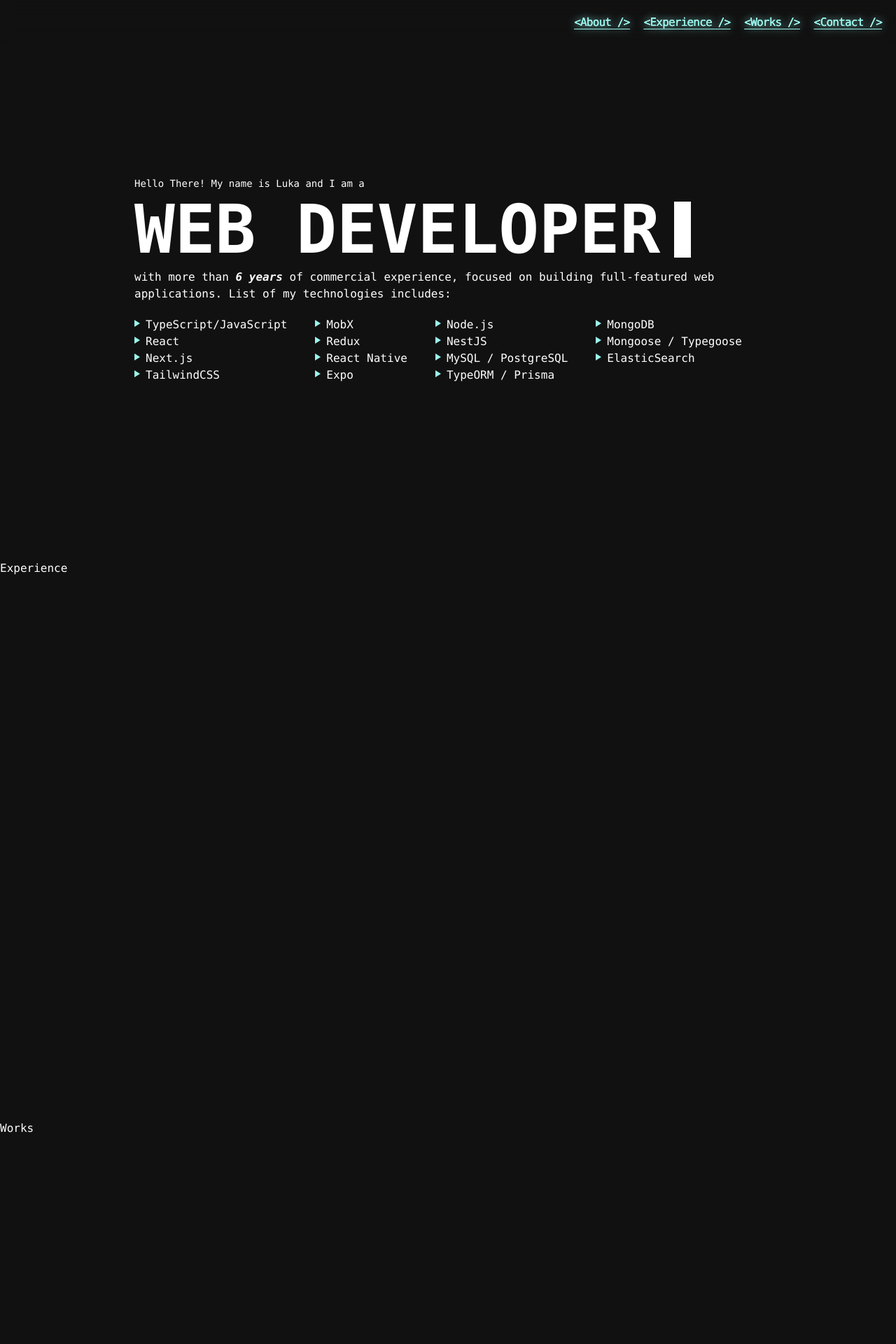
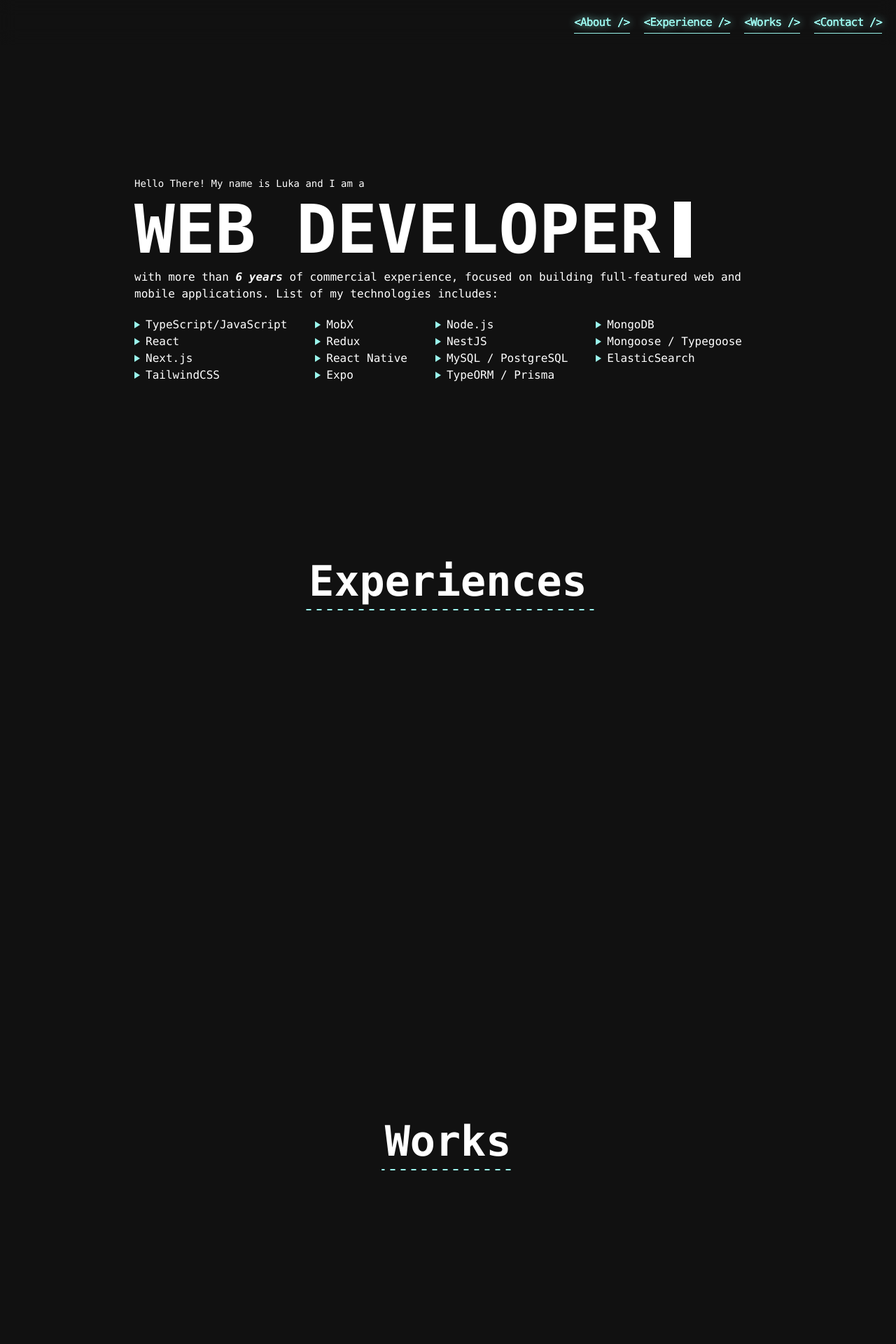
Before and after one commit to kalashovluka/kalashov_dev, a React app: page / in a window 1280 px wide. Shown: the top 1920 px of the page at 70% size. Built offline with nearby package versions, Linux system fonts and the light colour scheme; the HTML template or start-up script is replaced by a standard one.

Commit message:
Section titles

```diff
--- a/src/index.css
+++ b/src/index.css
@@ -1,4 +1,9 @@
 @import "tailwindcss";
+
+html {
+  scroll-behavior: smooth;
+  scroll-padding-top: 8rem;
+}
 
 body, #root {
   margin: 0;
@@ -35,18 +40,28 @@ body, #root {
 
   .list-triangle li {
     position: relative;
+    display: flex;
+    align-items: center;
   }
 
   .list-triangle li::before {
     content: '';
     position: absolute;
     left: -1em;
-    top: 0.6em;
     width: 0;
     height: 0;
     border-top: 5px solid transparent;
     border-bottom: 5px solid transparent;
     border-left: 8px solid #9af5ec;
-    transform: translateY(-50%);
+  }
+
+  .border-dashed-large {
+    border: none;
+    background-image: linear-gradient(to right, var(--color-cyan) 50%, transparent 50%);
+    background-position: bottom;
+    background-size: 15px 2px;
+    background-repeat: repeat-x;
+    padding-bottom: 4px;
+    position: relative;
   }
 }
--- a/src/landing/header.tsx
+++ b/src/landing/header.tsx
@@ -11,10 +11,15 @@ function Section({
   return (
     <a
       href={`#${section}`}
-      className={`transition-all duration-300 capitalize underline-offset-4 hover:opacity-100 hover:underline ${
-        isActive ? 'text-glow underline' : 'opacity-45'
+      className={`transition-all duration-300 capitalize relative group ${
+        isActive ? 'text-glow' : ''
       }`}
-    >{`<${section} />`}</a>
+    >
+      {`<${section} />`}
+      <span className={`absolute -bottom-1 left-0 h-[1px] bg-cyan transition-all duration-300 ${
+        isActive ? 'w-full' : 'w-0 group-hover:w-full'
+      }`} />
+    </a>
   );
 }
 
--- a/src/landing/sections/about.tsx
+++ b/src/landing/sections/about.tsx
@@ -19,8 +19,7 @@ export function About() {
           <strong>
             <i>6 years</i>
           </strong>{' '}
-          of commercial experience, focused on building full-featured web
-          applications. List of my technologies includes:
+          of commercial experience, focused on building full-featured web and mobile applications. List of my technologies includes:
         </p>
         <div className="flex gap-10 mt-5">
           <ul className="list-triangle">
--- a/src/landing/sections/contact.tsx
+++ b/src/landing/sections/contact.tsx
@@ -1,7 +1,14 @@
-import { useActiveSection } from "../context/use-active-section";
+import { useActiveSection } from '../context/use-active-section';
 
 export function Contact() {
   useActiveSection('Contact');
 
-  return <section id="Contact" className="min-h-screen text-white">Contact</section>;
+  return (
+    <section id="Contact" className="min-h-screen w-full text-white flex flex-col items-center">
+      <div className="relative">
+        <h2 className="text-6xl font-bold mb-2">Contact</h2>
+        <div className="absolute left-1/2 -translate-x-1/2 bottom-0 w-[105%] border-dashed-large" />
+      </div>
+    </section>
+  );
 }
--- a/src/landing/sections/experience.tsx
+++ b/src/landing/sections/experience.tsx
@@ -3,5 +3,12 @@ import { useActiveSection } from "../context/use-active-section";
 export function Experience() {
   useActiveSection('Experience');
 
-  return <section id="Experience" className="min-h-screen text-white">Experience</section>;
+  return (
+    <section id="Experience" className="min-h-screen w-full text-white flex flex-col items-center">
+      <div className="relative">
+        <h2 className="text-6xl font-bold mb-2">Experiences</h2>
+        <div className="absolute left-1/2 -translate-x-1/2 bottom-0 w-[105%] border-dashed-large" />
+      </div>
+    </section>
+  );
 }
--- a/src/landing/sections/works.tsx
+++ b/src/landing/sections/works.tsx
@@ -4,8 +4,11 @@ export function Works() {
   useActiveSection('Works');
 
   return (
-    <section id="Works" className="min-h-screen text-white">
-      Works
+    <section id="Works" className="min-h-screen w-full text-white flex flex-col items-center">
+      <div className="relative">
+        <h2 className="text-6xl font-bold mb-2">Works</h2>
+        <div className="absolute left-1/2 -translate-x-1/2 bottom-0 w-[105%] border-dashed-large" />
+      </div>
     </section>
   );
 }
```
